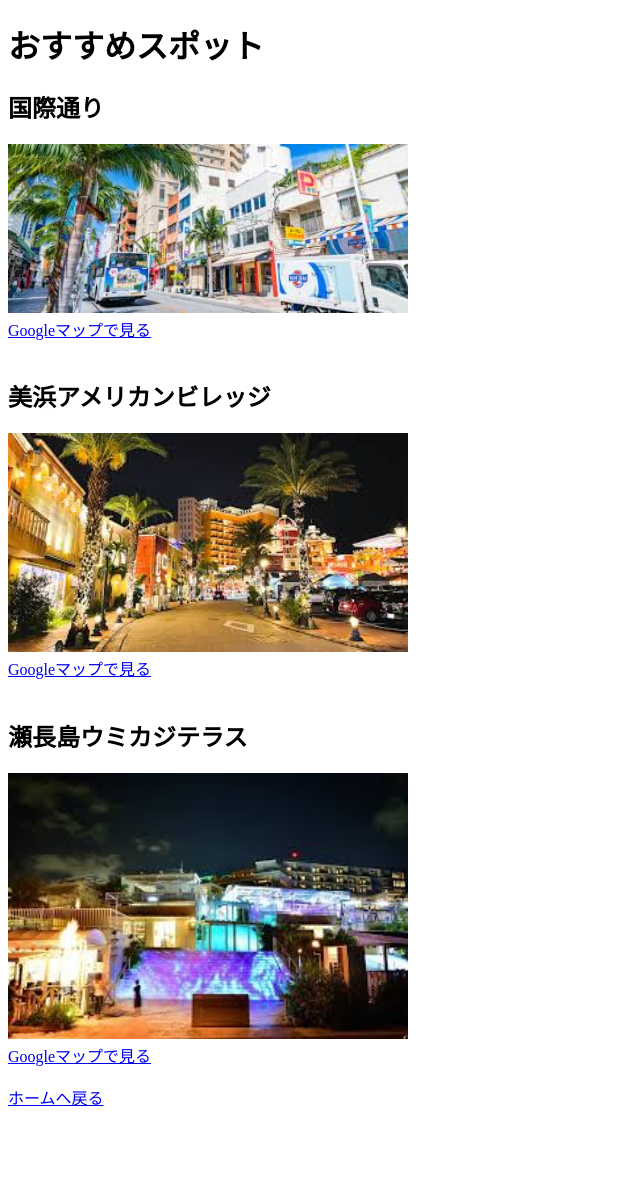
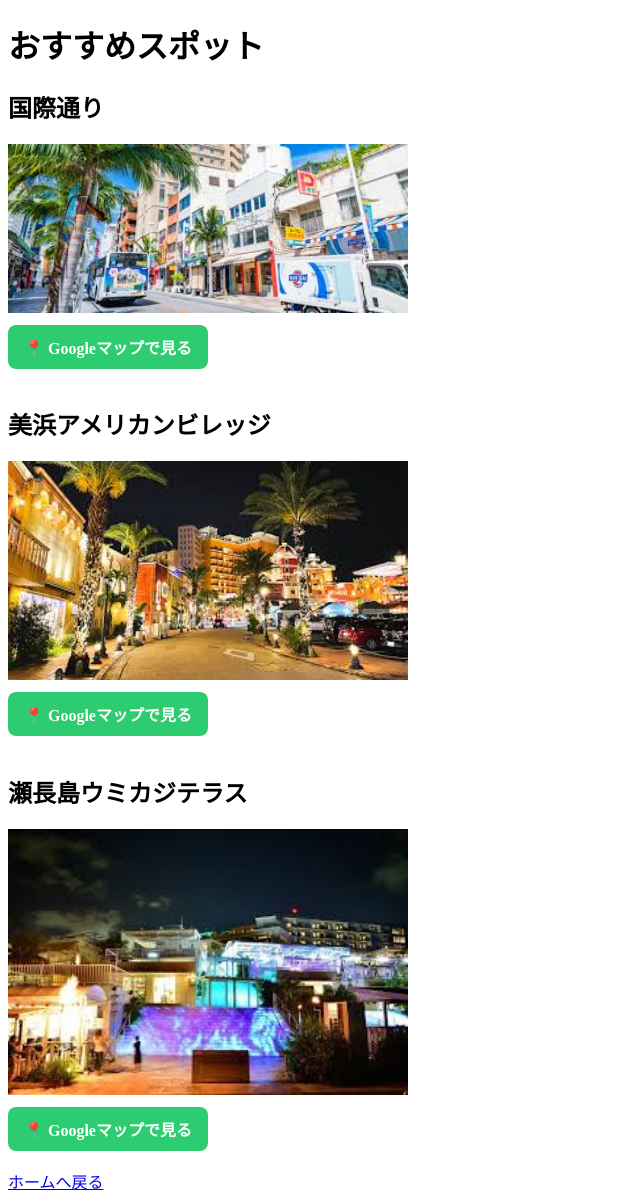
Before and after one commit to genta1915/oki-now, a Django app: page /result/ in a window 1280 px wide. Shown: the whole page, without its empty margins (0-640 px from the left). Before the commit the page ends 1106 px from the top, so only its background shows below. Run offline with Django 5.2, Linux system fonts and the light colour scheme.

Commit message:
Googleマップボタンのデザイン改善

```diff
--- a/spots/templates/spots/result.html
+++ b/spots/templates/spots/result.html
@@ -6,6 +6,23 @@
 <head>
     <meta charset="UTF-8">
     <title>おすすめスポット</title>
+
+    <style>
+        .map-button {
+            display: inline-block;
+            background-color: #2ecc71;
+            color: white;
+            padding: 10px 16px;
+            border-radius: 8px;
+            text-decoration: none;
+            font-weight: bold;
+            margin-top: 8px;
+        }
+
+        .map-button:hover {
+            background-color: #27ae60;
+        }
+    </style>
 </head>
 
 <body>
@@ -20,8 +37,8 @@
 
     <br>
 
-    <a href="{{ spot.map_url }}" target="_blank">
-        Googleマップで見る
+    <a href="{{ spot.map_url }}" target="_blank" class="map-button">
+        📍 Googleマップで見る
     </a>
 
     <br><br>
```
